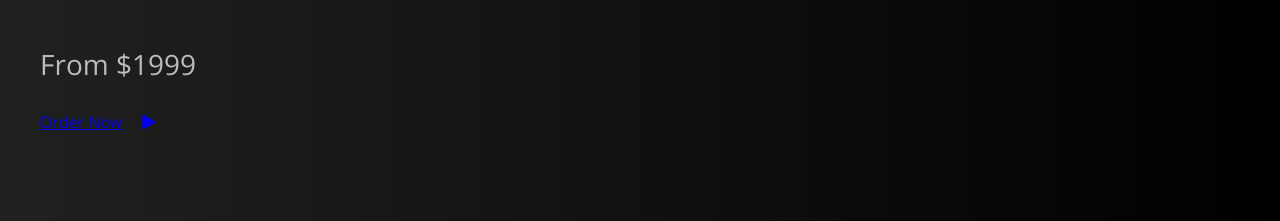
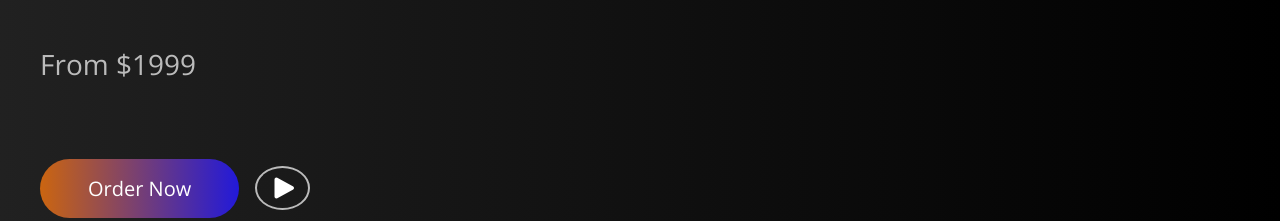
Before and after one commit to SneauxGirl/Apple-UI, a plain HTML site: page index.html in a window 1280 px wide. Shown: the part 587-808 px from the top of the page. Drawn offline with nearby package versions, Linux system fonts and the light colour scheme.

Commit message:
Styled playbutton and orderbutton

```diff
--- a/index.html
+++ b/index.html
@@ -55,7 +55,7 @@
             <p class="hero__price">From $1999</p>
             <div class="hero__buttons">
                 <a class="hero__orderbutton" href="#order">Order Now</a>
-                <a class="hero_playbutton" href="#videomodal">
+                <a class="hero__playbutton" href="#videomodal">
                     <i class="fa-solid fa-play"></i></a>
             </div>
         </div>
--- a/styles.css
+++ b/styles.css
@@ -215,3 +215,43 @@ body, html{
         justify-content: flex-start;
     }
 }
+
+.hero__orderbutton {
+    display: inline-block;
+    padding: 1rem 3rem;
+    font-size: 1.25rem;
+    color: #fff;
+    background: linear-gradient(90deg, rgb(203, 101, 16) 0%, rgb(34, 25, 217) 100%);
+    text-decoration: none;
+    border-radius: 2rem;
+    transition: background 0.3s ease-in-out;
+    margin-top: 3rem;
+}
+
+.hero__orderbutton:hover {
+    background: linear-gradient(90deg, rgb(203, 101, 16) 0%, rgb(34, 25, 217) 100%);
+    opacity: 0.8;
+}
+
+.hero__playbutton {
+    display: flex;
+    align-items: center;
+    justify-content: center;
+    text-decoration: none;
+    font-size: 1.5rem;
+    color: #fff;
+    padding: 0.5rem 0.65rem;
+    border: 2px solid #bbbbbb;
+    border-radius: 50%;
+    text-align: center;
+    transition: background 0.3s ease-in-out;
+    margin-top: 3rem;
+}
+
+.hero__playbutton i:before {
+    position: relative;
+    left: 1px;
+}
+.hero__playbutton:hover {
+    background: rgba (255, 255, 255, 0.3);
+}
```
